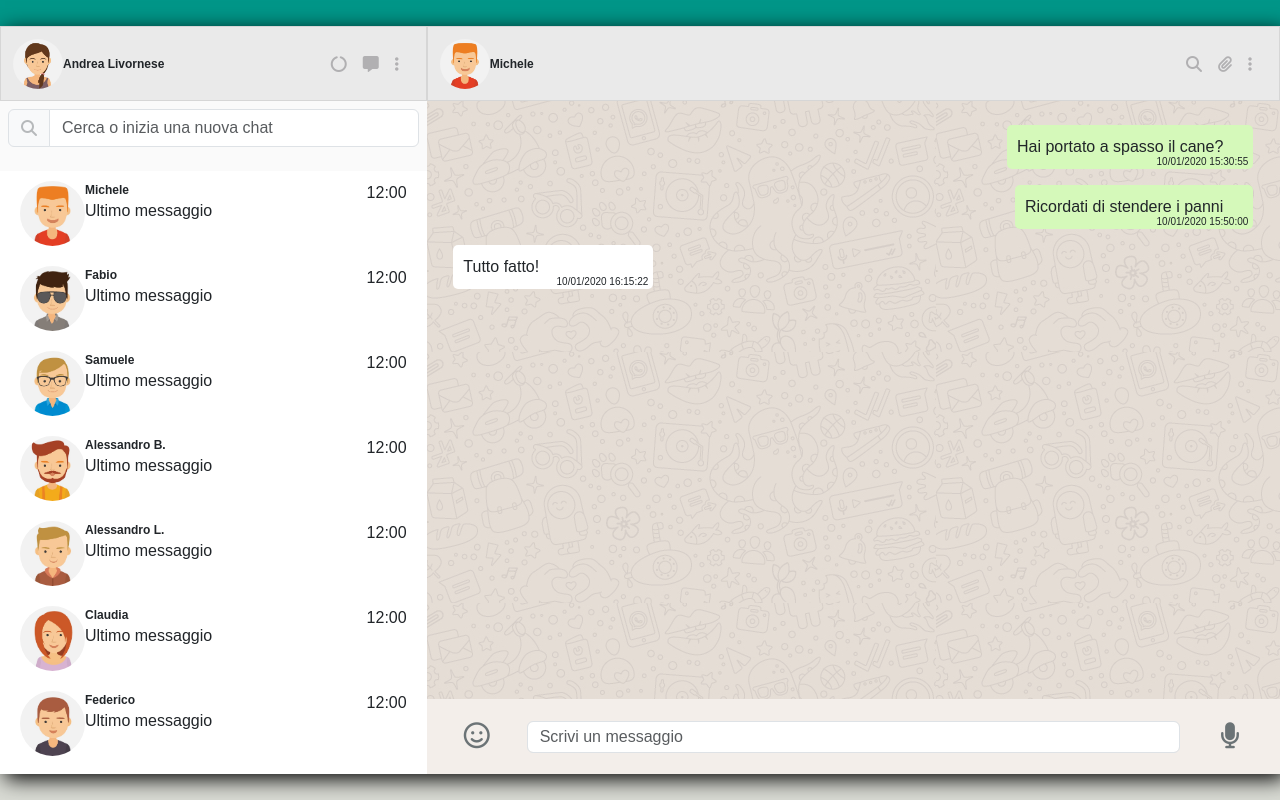
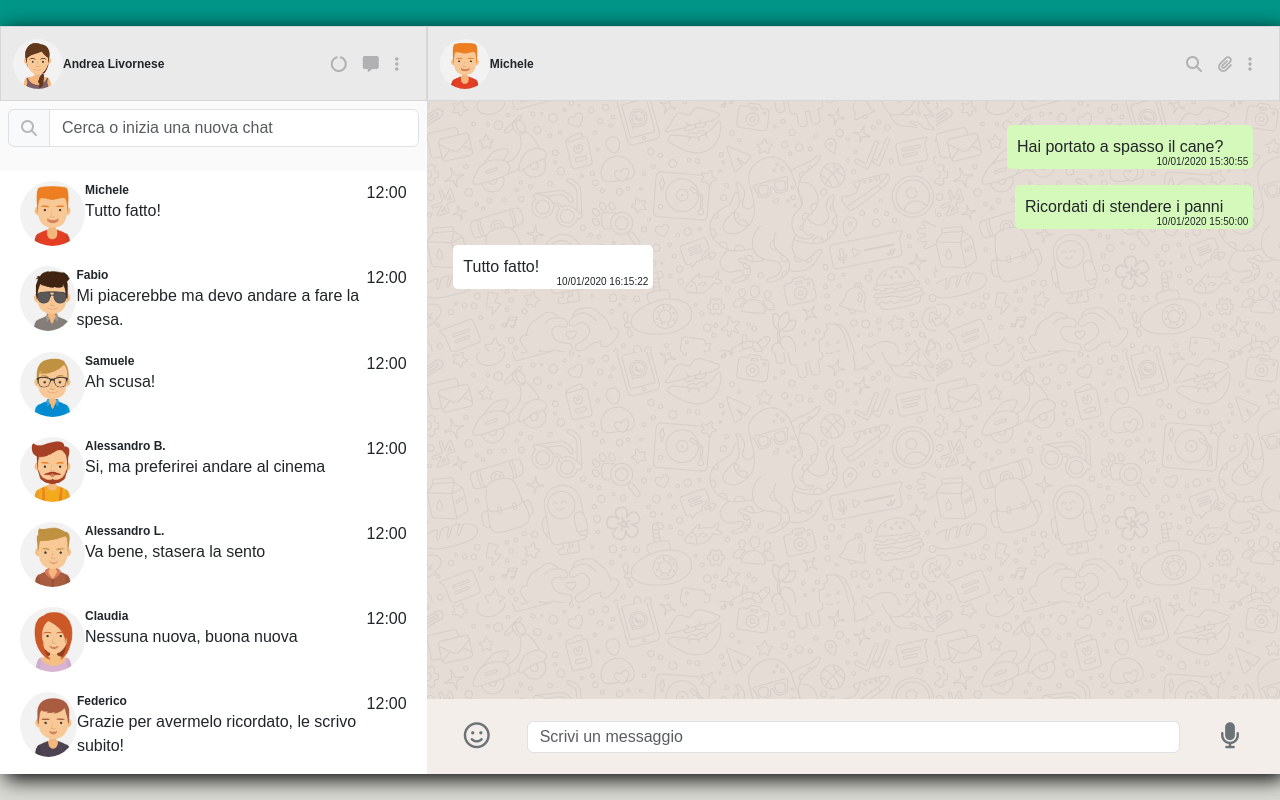
Before and after one commit to AndreaLivornese/vue-boolzapp, a plain HTML site: page index.html in a window 1280 px wide. Drawn offline with nearby package versions, Linux system fonts and the light colour scheme.

Commit message:
fine Milestone 5

```diff
--- a/index.html
+++ b/index.html
@@ -84,7 +84,7 @@
                                                    {{currentChat.name}}
                                                 </div>
                                                 <div class="last-msg">
-                                                    Ultimo messaggio
+                                                   {{currentChat.messages[currentChat.messages.length - 1].message}}
                                                 </div>
                                             </div>
                                             <div class="time-last-msg">
@@ -107,7 +107,7 @@
                                                    {{filterChat.name}}
                                                 </div>
                                                 <div class="last-msg">
-                                                    Ultimo messaggio
+                                                    {{filterChat.messages[currentChat.messages.length - 1].message}}
                                                 </div>
                                             </div>
                                             <div class="time-last-msg">
```
